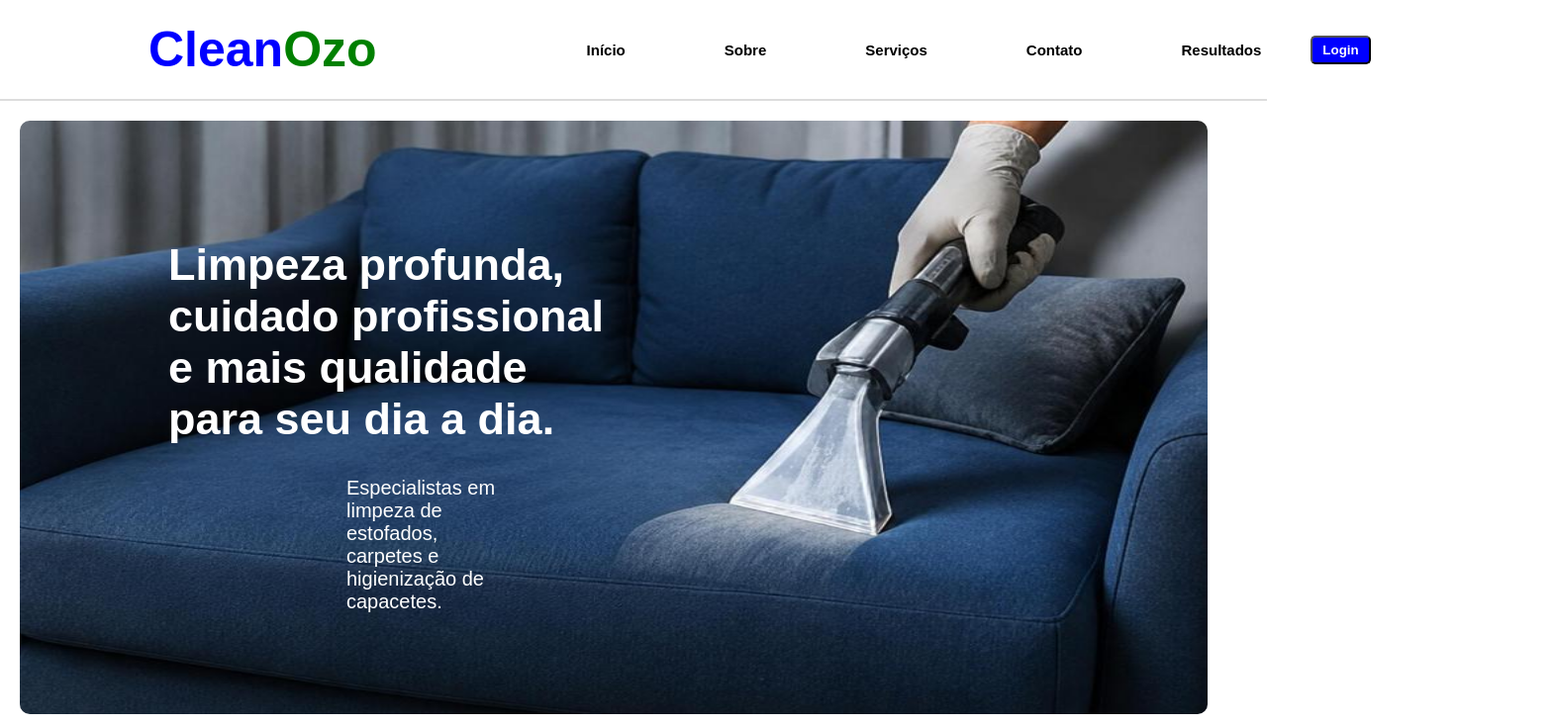
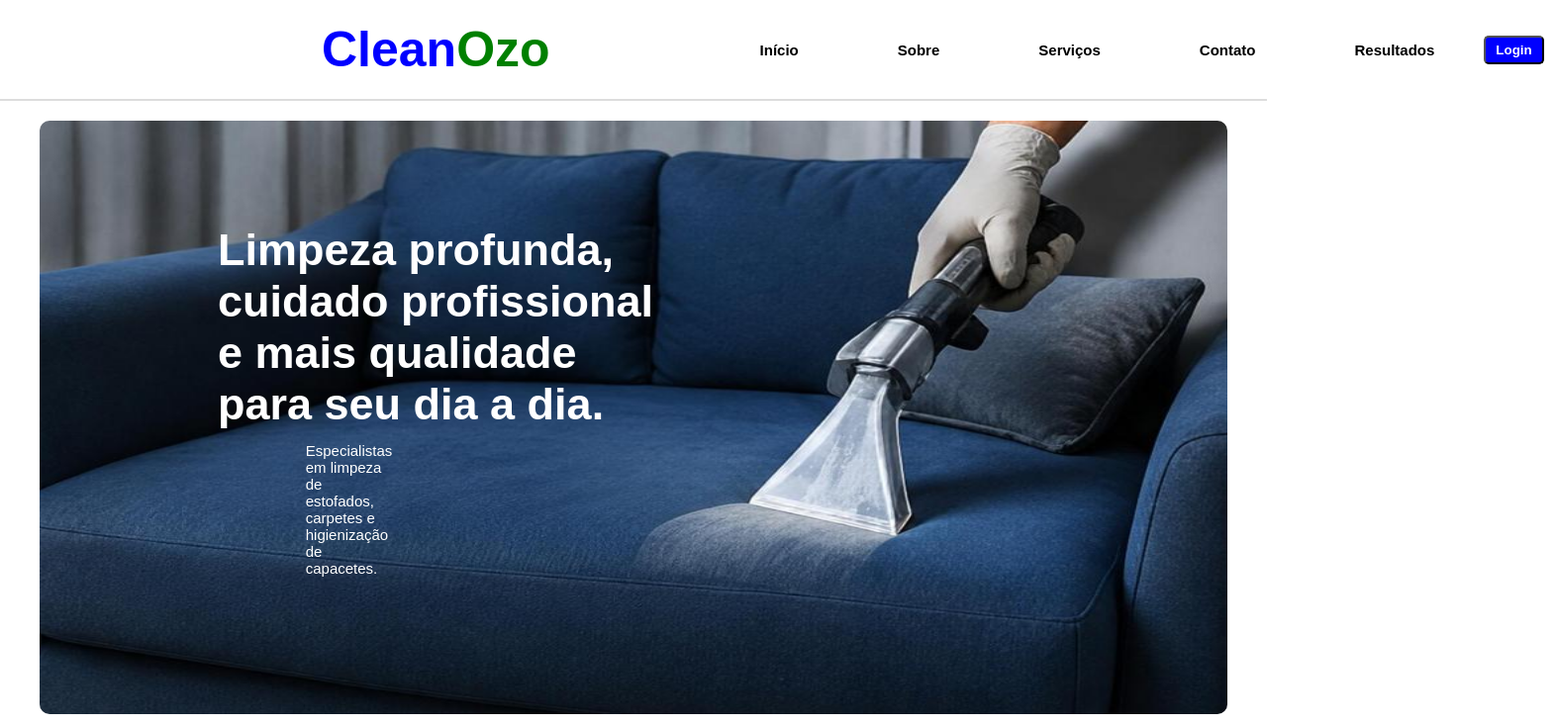
Before and after one commit to PedroHenrrique17/cleanozo-higienizacao, a plain HTML site: page index.html in a window 1280 px wide. Shown: the top 734 px of the page at 99% size, 1572 px wide, since content can reach past the window. Drawn offline with Linux system fonts and the light colour scheme.

Commit message:
quase pronto pag1

```diff
--- a/css/style.css
+++ b/css/style.css
@@ -30,6 +30,8 @@ header {
     font-family: Arial, Helvetica, sans-serif;
     font-style: bold;
     padding: 150px;
+    display: flex;
+    padding-left: 325px;
 }
 
 .titulo1 {
@@ -89,7 +91,7 @@ header nav ul li a {
 }
 
 header nav ul li a:hover {
-    color: #228B22;
+    color: blue;
     text-decoration: underline;
 }
 
@@ -103,32 +105,35 @@ header nav ul li a:hover {
     width: 1200px;
     height: 600px;
     border-radius: 10px;
+    display: flex;
+    margin: 0 auto;
 }
 
 .banner-text {
     display: flex;
     position: absolute;
+    margin: 105px;
+    padding-right: 400px;
     color: white;
-    font-family: Arial, Helvetica, sans-serif;
-    margin: 120px;
-    padding-right: 500px;
     font-size: 45px;
+
 
 }
 
 .banner-text2 {
     display: flex;
     position: absolute;
+    margin: 325px;
+    padding-right: 575px;
     color: #fff;
-    font-size: 20px;
-    padding: 10px 400px 0px 0px;
-    margin: 350px;
-    max-width: 1000px;
+    font-size: 15px;
+
 }
 
 .icones {
     display: flex;
     align-items: center;
+
 
 }
 
```
